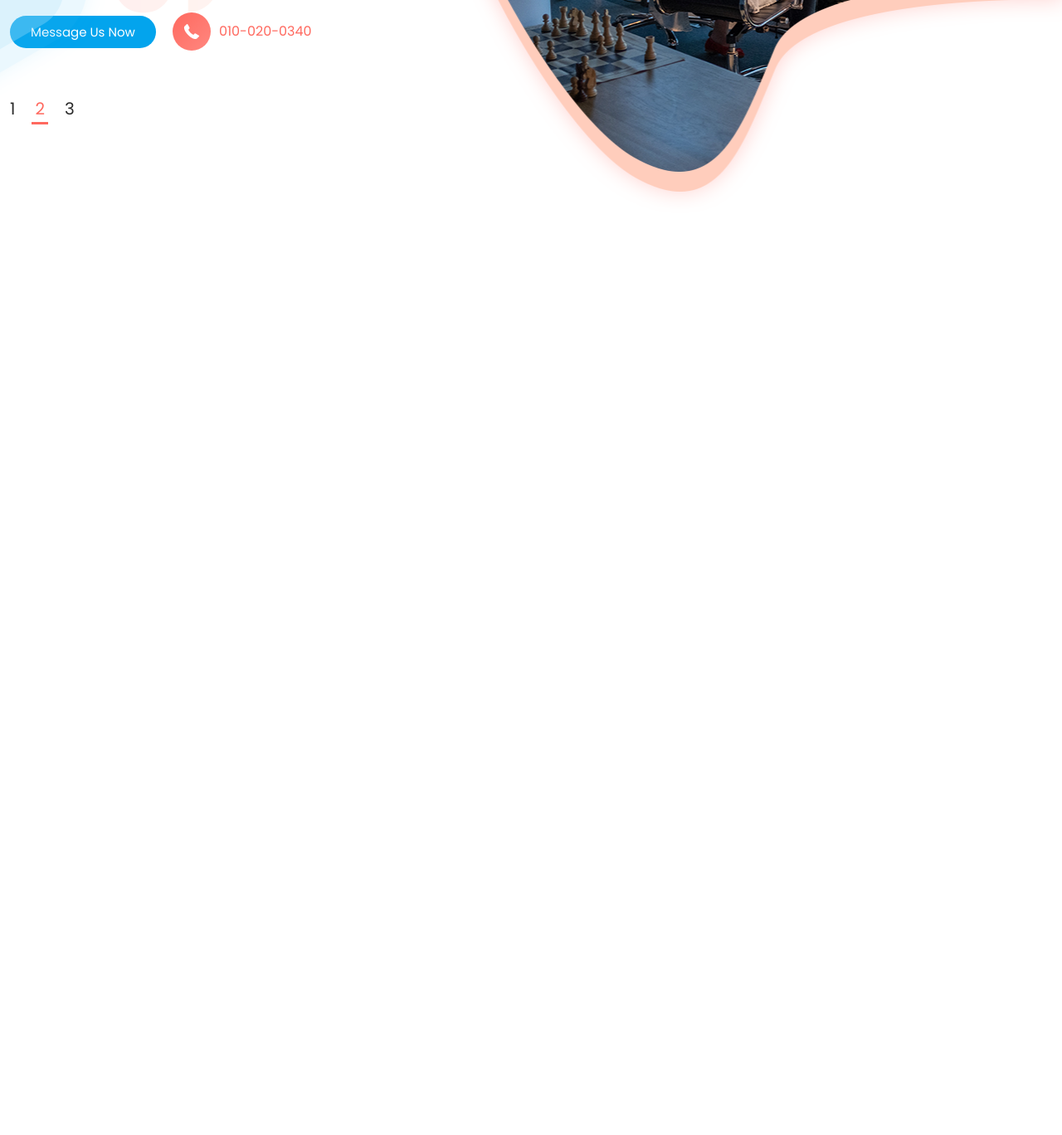
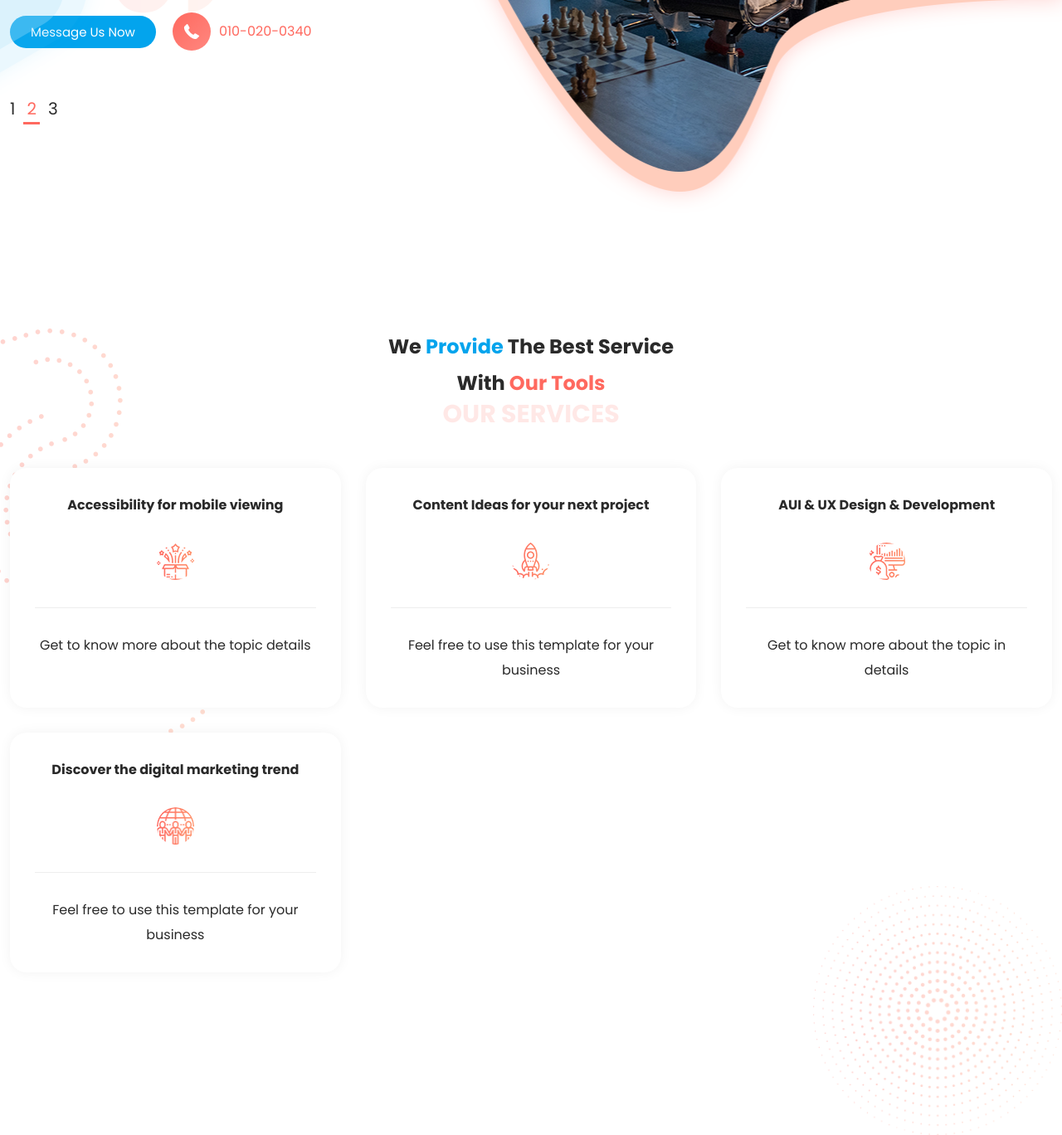
Before and after one commit to jeanZpirs/onix, a website: page index.html in a window 1280 px wide. Shown: the part 517-1885 px from the top of the page at 83% size. Before the commit the page ends 817 px from the top, so only its background shows below. Drawn offline with Linux system fonts and the light colour scheme.

Commit message:
add feature services section

```diff
--- a/index.html
+++ b/index.html
@@ -86,6 +86,80 @@
       </div>
     </section>
 
+    <section class="section-service">
+      <img
+        class="service__dec service__dec--right"
+        src="assets/images/services-right-dec.png"
+        alt=""
+      />
+      <div class="container service">
+        <img
+          class="service__dec service__dec--left"
+          src="assets/images/services-left-dec.png"
+          alt=""
+        />
+        <h2 class="service__title heading__secondary">
+          We <span class="text-color--blue">provide</span> the best service with
+          <span class="text-color--orange">our tools</span>
+        </h2>
+
+        <h3 class="heading-translucent">Our services</h3>
+
+        <div class="service__cards grid grid-4-cols">
+          <figure class="service__card">
+            <h4 class="service__card--title">
+              Accessibility for mobile viewing
+            </h4>
+            <img
+              class="icon icon__img"
+              src="assets/images/service-icon-01.png"
+              alt="icon"
+            />
+            <p class="service__card--description">
+              Get to know more about the topic details
+            </p>
+          </figure>
+          <figure class="service__card">
+            <h4 class="service__card--title">
+              Content Ideas for your next project
+            </h4>
+            <img
+              class="icon icon__img"
+              src="assets/images/service-icon-02.png"
+              alt="icon"
+            />
+            <p class="service__card--description">
+              Feel free to use this template for your business
+            </p>
+          </figure>
+          <figure class="service__card">
+            <h4 class="service__card--title">AUI & UX Design & Development</h4>
+            <img
+              class="icon icon__img"
+              src="assets/images/service-icon-03.png"
+              alt="icon"
+            />
+            <p class="service__card--description">
+              Get to know more about the topic in details
+            </p>
+          </figure>
+          <figure class="service__card">
+            <h4 class="service__card--title">
+              Discover the digital marketing trend
+            </h4>
+            <img
+              class="icon icon__img"
+              src="assets/images/service-icon-04.png"
+              alt="icon"
+            />
+            <p class="service__card--description">
+              Feel free to use this template for your business
+            </p>
+          </figure>
+        </div>
+      </div>
+    </section>
+
     <!-- ICONS -->
 
     <!-- <svg class="icon icon__bg--orange">
--- a/sass/base/_typography.scss
+++ b/sass/base/_typography.scss
@@ -27,4 +27,6 @@ h3 {
   text-transform: uppercase;
   color: $color-orange;
   opacity: 0.15;
+  font-size: 3rem;
+  margin-bottom: 5rem;
 }
--- a/sass/layout/_hero.scss
+++ b/sass/layout/_hero.scss
@@ -57,7 +57,7 @@
 
   &__pagination {
     display: flex;
-    gap: 2rem;
+    gap: 1rem;
     font-size: 2rem;
   }
 
--- /dev/null
+++ b/sass/layout/_services.scss
@@ -0,0 +1,57 @@
+.service {
+  text-align: center;
+  position: relative;
+
+  &__dec {
+    position: absolute;
+  }
+
+  &__dec--left {
+    height: 63.8rem;
+    width: auto;
+
+    top: -15rem;
+    left: -10rem;
+    z-index: -1;
+  }
+
+  &__dec--right {
+    width: 30rem;
+    bottom: -10rem;
+    right: 0;
+  }
+
+  &__title {
+    width: 30%;
+    margin: 0 auto;
+    line-height: $font-line--medium;
+  }
+
+  &__cards {
+    grid-template-columns: repeat(auto-fit, minmax(30rem, 1fr));
+    gap: 3rem;
+  }
+
+  &__card {
+    padding: 3rem;
+    box-shadow: $normal-shadow;
+    text-align: center;
+    border-radius: 2rem;
+    background-color: $color-white;
+  }
+
+  &__card--title {
+    margin-bottom: 3rem;
+    line-height: $font-line--small;
+  }
+
+  &__card img {
+    margin-bottom: 3rem;
+  }
+
+  &__card--description {
+    padding-top: 3rem;
+    border-top: 1px solid $color-grey--light;
+    line-height: $font-line--small;
+  }
+}
--- a/sass/main.scss
+++ b/sass/main.scss
@@ -11,6 +11,7 @@
 
 @import "layout/header";
 @import "layout/hero";
+@import "layout/services";
 
 @import "pages/home";
 
--- a/sass/pages/_home.scss
+++ b/sass/pages/_home.scss
@@ -5,3 +5,8 @@
 .section-hero {
   position: relative;
 }
+
+.section-service {
+  position: relative;
+  padding: 9.6rem 0;
+}
```
Also changed, not shown: css/styles.css, 1 other file.
